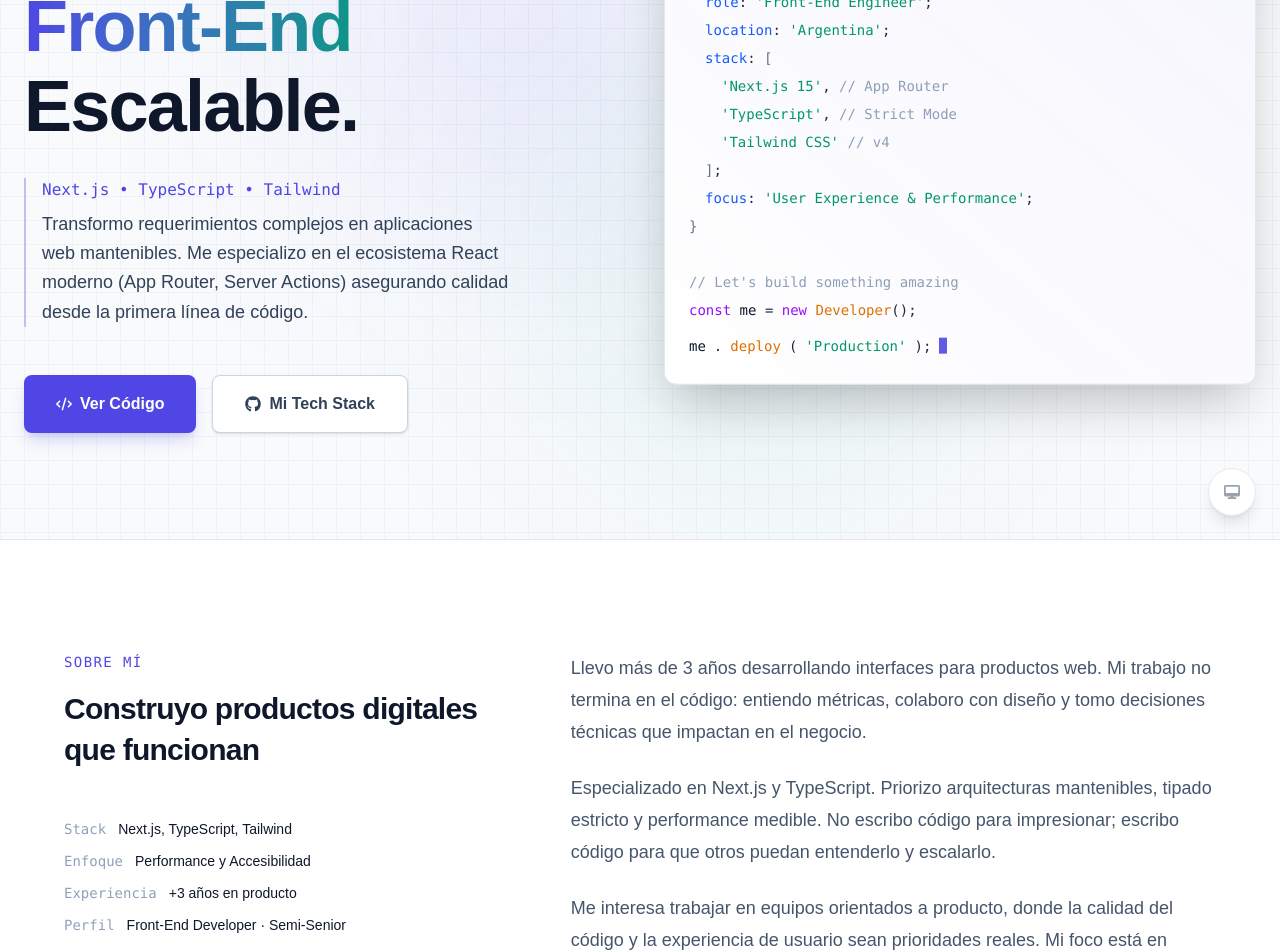
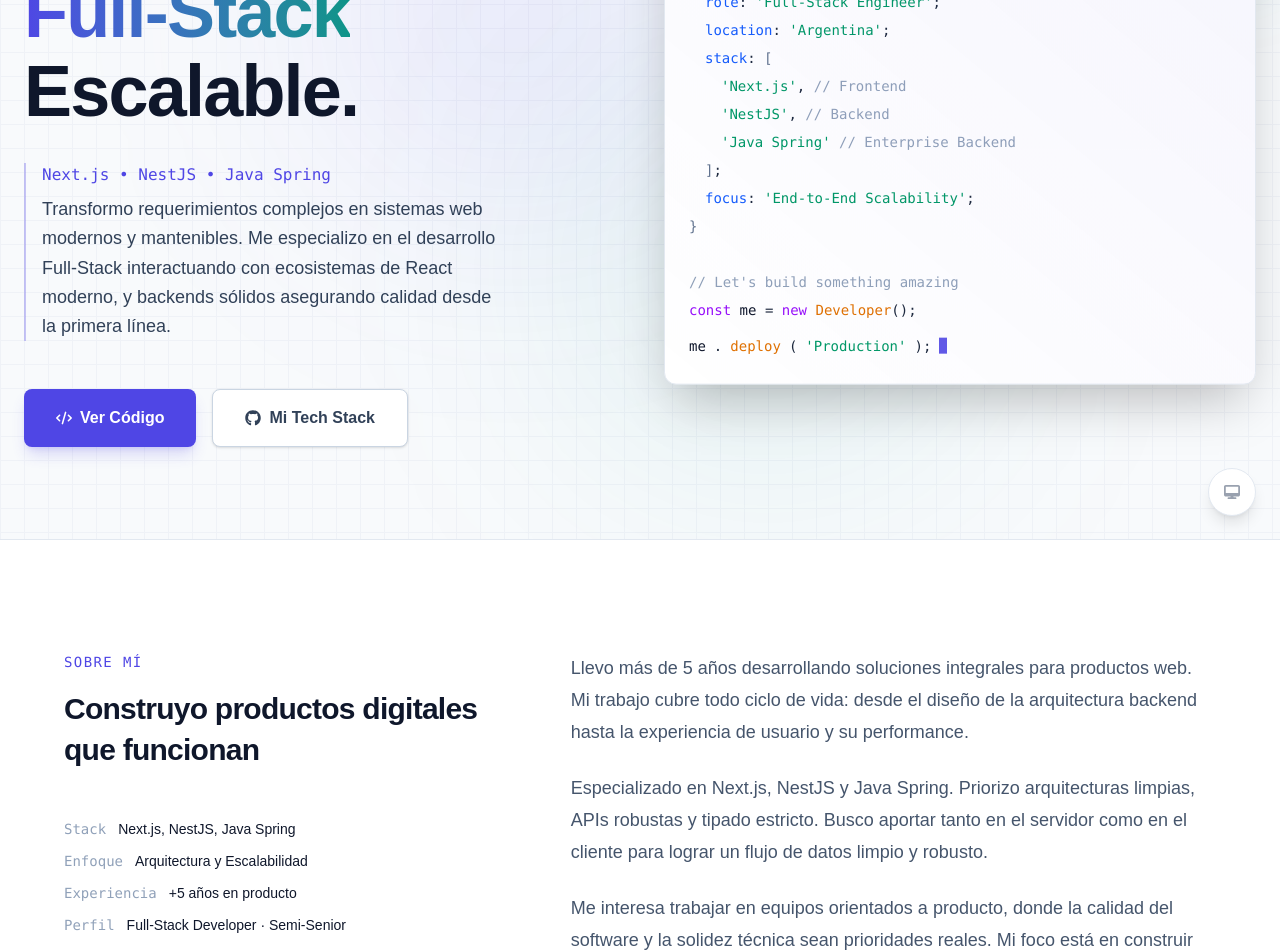
Before and after one commit to lautarodesouches/lautarodesouches-com, a Next.js app: page / in a window 1280 px wide. Shown: the part 260-1212 px from the top of the page. Built offline with nearby package versions, Linux system fonts and the light colour scheme.

Commit message:
[Refactor] Transition portfolio from Front-End to Full-Stack developer profile

```diff
--- a/src/app/layout.tsx
+++ b/src/app/layout.tsx
@@ -17,17 +17,17 @@
 export const metadata: Metadata = {
   metadataBase: new URL("https://lautarodesouches.com"),
   title: {
-    default: "Lautaro Desouches | Front-End Developer",
+    default: "Lautaro Desouches | Full-Stack Developer",
     template: "%s | Lautaro Desouches",
   },
   description:
-    "Portfolio profesional de Lautaro Desouches. Desarrollador Front-End especializado en Next.js, React y TypeScript. Creando experiencias web performantes y accesibles.",
+    "Portfolio profesional de Lautaro Desouches. Desarrollador Full-Stack especializado en Next.js, NestJS y Java Spring. Creando arquitecturas robustas y escalables.",
   keywords: [
-    "Front-End Developer",
+    "Full-Stack Developer",
     "Next.js",
-    "React",
+    "NestJS",
+    "Java Spring",
     "TypeScript",
-    "Tailwind CSS",
     "Web Development",
     "Argentina",
     "Software Engineer",
@@ -38,9 +38,9 @@
     type: "website",
     locale: "es_ES",
     url: "https://lautarodesouches.com",
-    title: "Lautaro Desouches | Front-End Developer",
+    title: "Lautaro Desouches | Full-Stack Developer",
     description:
-      "Ingeniería Front-End Escalable. Especialista en Next.js y ecosistema React moderno.",
+      "Ingeniería Full-Stack Escalable. Especialista en Next.js, NestJS y ecosistemas backend sólidos.",
     siteName: "Lautaro Desouches Portfolio",
     images: [
       {
@@ -53,8 +53,8 @@
   },
   twitter: {
     card: "summary_large_image",
-    title: "Lautaro Desouches | Front-End Developer",
-    description: "Ingeniería Front-End Escalable. Next.js, TypeScript, Tailwind.",
+    title: "Lautaro Desouches | Full-Stack Developer",
+    description: "Ingeniería Full-Stack Escalable. Next.js, NestJS, Java Spring.",
     creator: "@lautarodesouches", // Update if known, otherwise keep generic or remove
     images: ["/opengraph-image"],
   },
--- a/src/app/manifest.ts
+++ b/src/app/manifest.ts
@@ -6,7 +6,7 @@
     return {
         name: 'Lautaro Desouches Portfolio',
         short_name: 'Lautaro Dev',
-        description: 'Portfolio profesional de Lautaro Desouches. Desarrollador Front-End.',
+        description: 'Portfolio profesional de Lautaro Desouches. Desarrollador Full-Stack.',
         start_url: '/',
         display: 'standalone',
         background_color: '#f8fafc',
--- a/src/app/opengraph-image.tsx
+++ b/src/app/opengraph-image.tsx
@@ -3,7 +3,7 @@
 export const runtime = 'edge';
 export const dynamic = 'force-static';
 
-export const alt = 'Lautaro Desouches - Front-End Developer';
+export const alt = 'Lautaro Desouches - Full-Stack Developer';
 export const size = {
     width: 1200,
     height: 630,
@@ -65,7 +65,7 @@
                     Lautaro Desouches
                 </h1>
                 <p style={{ fontSize: '32px', color: '#94a3b8', margin: '20px 0 0 0', fontWeight: 500, letterSpacing: '0.05em', textTransform: 'uppercase' }}>
-                    Front-End Developer
+                    Full-Stack Developer
                 </p>
 
                 {/* Tech Badges Row */}
@@ -77,7 +77,7 @@
                         TypeScript
                     </div>
                     <div style={{ background: 'rgba(255,255,255,0.05)', padding: '10px 24px', borderRadius: '30px', border: '1px solid rgba(255,255,255,0.1)', fontSize: '20px', color: '#cbd5e1' }}>
-                        Performance
+                        Java Spring
                     </div>
                 </div>
             </div>
--- a/src/components/Hero.tsx
+++ b/src/components/Hero.tsx
@@ -56,12 +56,14 @@
                         variants={itemVariants}
                         className="text-5xl md:text-7xl font-bold tracking-tight text-slate-900 dark:text-white leading-[1.1]"
                     >
-                        Ingeniería <span className="text-transparent bg-clip-text bg-gradient-to-r from-brand to-tech">Front-End</span> Escalable.
+                        Ingeniería <br />
+                        <span className="text-transparent bg-clip-text bg-gradient-to-r from-brand to-tech">Full-Stack</span> <br />
+                        Escalable.
                     </motion.h1>
 
                     <motion.div variants={itemVariants} className="pl-4 border-l-2 border-brand/30">
                         <p className="text-sm md:text-base font-mono text-brand mb-2 font-medium">
-                            Next.js • TypeScript • Tailwind
+                            Next.js • NestJS • Java Spring
                         </p>
                         <p className="text-lg text-slate-700 dark:text-gray-400 leading-relaxed max-w-lg font-medium dark:font-normal">
                             {hero.intro}
@@ -120,14 +122,14 @@
                         {/* Code Content */}
                         <div className="p-6 font-mono text-xs md:text-sm leading-7 text-slate-800 dark:text-gray-300 overflow-x-auto selection:bg-brand/10">
                             <p><span className="text-purple-600 dark:text-purple-400">interface</span> <span className="text-amber-600 dark:text-yellow-200">Developer</span> <span className="text-slate-500 dark:text-gray-500">{"{"}</span></p>
-                            <p className="pl-4"><span className="text-blue-600 dark:text-brand-light">role</span>: <span className="text-emerald-600 dark:text-tech">'Front-End Engineer'</span>;</p>
+                            <p className="pl-4"><span className="text-blue-600 dark:text-brand-light">role</span>: <span className="text-emerald-600 dark:text-tech">'Full-Stack Engineer'</span>;</p>
                             <p className="pl-4"><span className="text-blue-600 dark:text-brand-light">location</span>: <span className="text-emerald-600 dark:text-tech">'Argentina'</span>;</p>
                             <p className="pl-4"><span className="text-blue-600 dark:text-brand-light">stack</span>: <span className="text-slate-500 dark:text-gray-500">{"["}</span></p>
-                            <p className="pl-8"><span className="text-emerald-600 dark:text-tech">'Next.js 15'</span>, <span className="text-slate-400 dark:text-gray-500">// App Router</span></p>
-                            <p className="pl-8"><span className="text-emerald-600 dark:text-tech">'TypeScript'</span>, <span className="text-slate-400 dark:text-gray-500">// Strict Mode</span></p>
-                            <p className="pl-8"><span className="text-emerald-600 dark:text-tech">'Tailwind CSS'</span>  <span className="text-slate-400 dark:text-gray-500">// v4</span></p>
+                            <p className="pl-8"><span className="text-emerald-600 dark:text-tech">'Next.js'</span>, <span className="text-slate-400 dark:text-gray-500">// Frontend</span></p>
+                            <p className="pl-8"><span className="text-emerald-600 dark:text-tech">'NestJS'</span>, <span className="text-slate-400 dark:text-gray-500">// Backend</span></p>
+                            <p className="pl-8"><span className="text-emerald-600 dark:text-tech">'Java Spring'</span>  <span className="text-slate-400 dark:text-gray-500">// Enterprise Backend</span></p>
                             <p className="pl-4"><span className="text-slate-500 dark:text-gray-500">{"]"}</span>;</p>
-                            <p className="pl-4"><span className="text-blue-600 dark:text-brand-light">focus</span>: <span className="text-emerald-600 dark:text-tech">'User Experience & Performance'</span>;</p>
+                            <p className="pl-4"><span className="text-blue-600 dark:text-brand-light">focus</span>: <span className="text-emerald-600 dark:text-tech">'End-to-End Scalability'</span>;</p>
                             <p className="text-slate-500 dark:text-gray-500">{"}"}</p>
                             <br />
                             <p className="text-slate-400 dark:text-gray-500">// Let's build something amazing</p>
--- a/src/data/portfolio.ts
+++ b/src/data/portfolio.ts
@@ -65,23 +65,23 @@
 
 export const portfolioData: PortfolioData = {
     hero: {
-        headline: "Ingeniería Front-End Escalable con Next.js y TypeScript.",
-        subtitle: "Creo arquitecturas robustas y performantes. Código limpio, tipado estricto y optimización Core Web Vitals.",
-        intro: "Transformo requerimientos complejos en aplicaciones web mantenibles. Me especializo en el ecosistema React moderno (App Router, Server Actions) asegurando calidad desde la primera línea de código.",
+        headline: "Ingeniería Full-Stack Escalable con Next.js, NestJS y Java Spring.",
+        subtitle: "Creo arquitecturas robustas y performantes. Código limpio, tipado estricto y escalabilidad end-to-end.",
+        intro: "Transformo requerimientos complejos en sistemas web modernos y mantenibles. Me especializo en el desarrollo Full-Stack interactuando con ecosistemas de React moderno, y backends sólidos asegurando calidad desde la primera línea.",
         cta: "Ver Código",
         contactCta: "Mi Tech Stack"
     },
     about: {
         description: [
-            "Llevo más de 3 años desarrollando interfaces para productos web. Mi trabajo no termina en el código: entiendo métricas, colaboro con diseño y tomo decisiones técnicas que impactan en el negocio.",
-            "Especializado en Next.js y TypeScript. Priorizo arquitecturas mantenibles, tipado estricto y performance medible. No escribo código para impresionar; escribo código para que otros puedan entenderlo y escalarlo.",
-            "Me interesa trabajar en equipos orientados a producto, donde la calidad del código y la experiencia de usuario sean prioridades reales. Mi foco está en construir interfaces claras, robustas y medibles en términos de performance."
+            "Llevo más de 5 años desarrollando soluciones integrales para productos web. Mi trabajo cubre todo ciclo de vida: desde el diseño de la arquitectura backend hasta la experiencia de usuario y su performance.",
+            "Especializado en Next.js, NestJS y Java Spring. Priorizo arquitecturas limpias, APIs robustas y tipado estricto. Busco aportar tanto en el servidor como en el cliente para lograr un flujo de datos limpio y robusto.",
+            "Me interesa trabajar en equipos orientados a producto, donde la calidad del software y la solidez técnica sean prioridades reales. Mi foco está en construir aplicaciones integrales, escalables de principio a fin."
         ],
         quickData: [
-            { label: "Stack", value: "Next.js, TypeScript, Tailwind" },
-            { label: "Enfoque", value: "Performance y Accesibilidad" },
-            { label: "Experiencia", value: "+3 años en producto" },
-            { label: "Perfil", value: "Front-End Developer · Semi-Senior" }
+            { label: "Stack", value: "Next.js, NestJS, Java Spring" },
+            { label: "Enfoque", value: "Arquitectura y Escalabilidad" },
+            { label: "Experiencia", value: "+5 años en producto" },
+            { label: "Perfil", value: "Full-Stack Developer · Semi-Senior" }
         ]
     },
     projects: [
@@ -145,27 +145,27 @@
         core: {
             title: "Stack Principal",
             items: [
-                { category: "Lenguajes", techs: ["TypeScript", "JavaScript (ES6+)"] },
-                { category: "Frameworks", techs: ["React.js", "Next.js"] },
-                { category: "Estilos", techs: ["HTML5", "CSS3", "Tailwind CSS"] },
-                { category: "Integración", techs: ["APIs REST", "Async/Await"] }
+                { category: "Lenguajes", techs: ["TypeScript", "Java", "JavaScript"] },
+                { category: "Frontend", techs: ["Next.js", "React.js", "Tailwind CSS"] },
+                { category: "Backend", techs: ["NestJS", "Spring Boot", "Node.js"] },
+                { category: "Integración", techs: ["APIs REST", "SQL", "WebSockets"] }
             ]
         },
         secondary: {
             title: "Stack Secundario",
-            items: ["Node.js/Express", "Bootstrap", "React Native", "Vue.js", "Angular"]
+            items: ["Express", "React Native", "MongoDB", "Vue.js", "Angular"]
         },
         background: {
             title: "Background Técnico",
-            items: ["Java & Spring", "Python", "SQL"]
+            items: ["Python", "HTML5", "CSS3", "Docker"]
         },
         tools: {
             title: "Herramientas",
-            items: ["Git", "GitHub", "Figma", "VS Code", "GA4", "Lighthouse"]
+            items: ["Git", "GitHub", "Postman", "Figma", "VS Code", "Lighthouse"]
         }
     },
     contact: {
-        message: "¿Buscas un desarrollador Front-End que entienda tanto de código como de producto? Estoy disponible para nuevos desafíos técnicos.",
+        message: "¿Buscas un desarrollador Full-Stack que entienda tanto de arquitectura backend como de producto en el frontend? Estoy disponible para nuevos desafíos técnicos.",
         email: "lautarodesouches@outlook.com",
         linkedin: "https://linkedin.com/in/lautarodesouches",
         github: "https://github.com/lautarodesouches"
```
